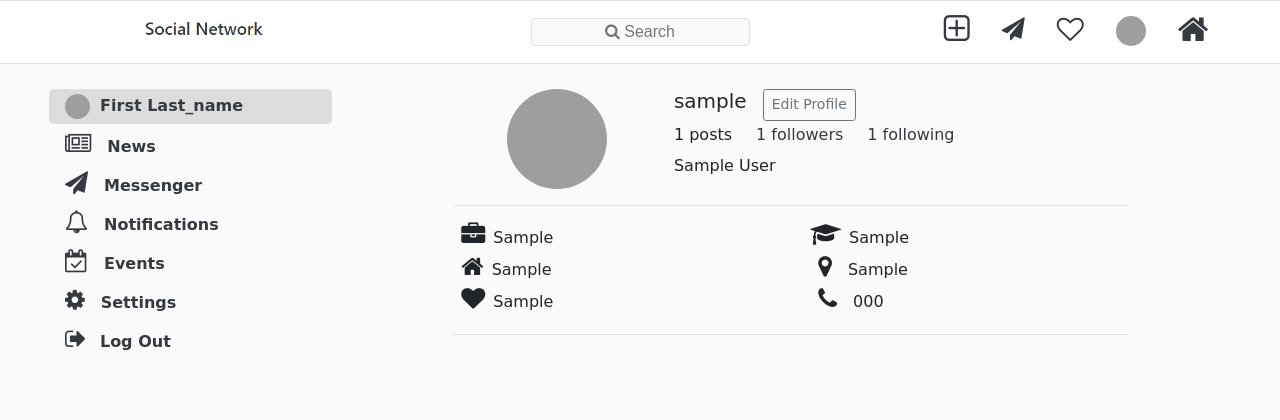
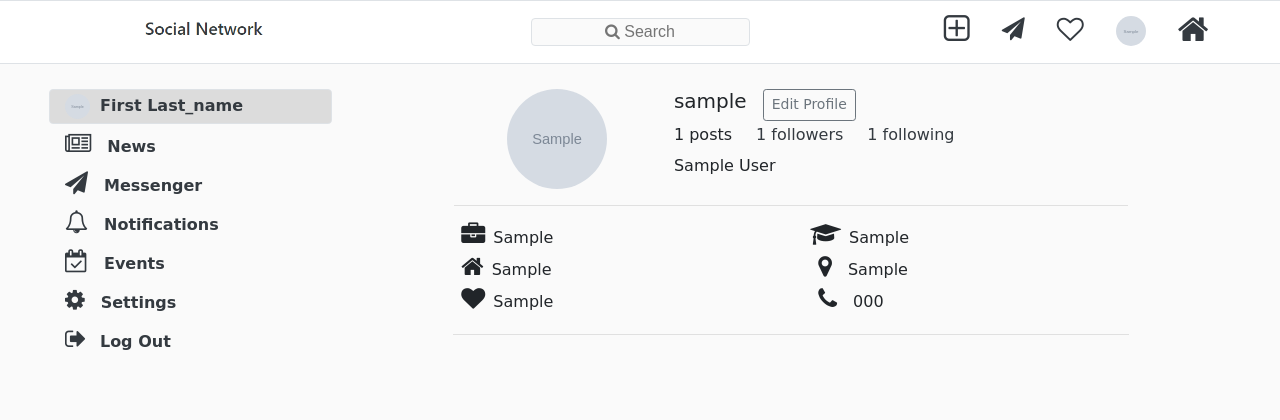
Before and after one commit to shevchenkodim/social-network-platform, a Django app: a page that uses templates/user_page.html in a window 1280 px wide. Shown: the top 420 px of the page. Run offline with Django 3.2, Linux system fonts and the light colour scheme; a user stored in the database is signed in; tables that the repository leaves empty hold one stand-in row (values such as "Sample post"); grey boxes marked "Sample" are stand-in pictures; some libraries are stand-ins or nearby versions; grey boxes are pictures that could not be loaded.

Commit message:
Improve template user_page
:Release Notes:

:Detailed Notes:

:Testing Performed:
No tests

:QA Notes:

:Issues Addressed:

Signed-off-by: Shevchenko Dmytro <dimashevchenko10021999@gmail.com>

```diff
--- a/templates/components/menu.html
+++ b/templates/components/menu.html
@@ -5,7 +5,11 @@
         <div class="row pl-1 d-flex align-items-center">
             <div class="col-12" style="padding-left: 10px;">
                 <div class="pt-1 pb-1 border rounded" style="background: #DCDCDC; padding-left: 15px;">
-                    <a href="#!"><img style="border-radius: 100px;" src="https://cdn2.iconfinder.com/data/icons/avatar-profile/476/profile_avatar_contact_account_user_default-512.png" alt="" width="25" height="25"></a>
+                    {% if user.userprofile.image and user.userprofile.image.url %}
+                        <a href="#!"><img style="border-radius: 100px;" src="{{ user.userprofile.image.url }}" alt="" width="25" height="25"></a>
+                    {% else %}
+                        <a href="#!"><img style="border-radius: 100px;" src="{% static 'assets\images\default.png' %}" alt="" width="25" height="25"></a>
+                    {% endif %}
                     <span class="text-dark" style="font-weight: 600; padding-left: 5px;">First Last_name</span><br>
                 </div>
             </div>
--- a/templates/components/navbar.html
+++ b/templates/components/navbar.html
@@ -12,7 +12,11 @@
         <a href="#!" class="text-dark" data-toggle="modal" data-target="#modal-post-create"><i class="fa fa-plus-square-o mr-3" style="font-size:33px;"></i></i></a>
         <a href="#!" class="text-dark"><i class="fa fa-send mx-3" style="font-size:23px"></i></a>
         <a href="#!" class="text-dark"><i class="fa fa-heart-o mx-3" style="font-size:27px;"></i></a>
-        <a href="{% url 'user_page' user.username %}" class="text-dark mx-3"><img style="border-radius: 100px;" src="https://cdn2.iconfinder.com/data/icons/avatar-profile/476/profile_avatar_contact_account_user_default-512.png" alt="" width="30" height="30"></a>
+        {% if user.userprofile.image and user.userprofile.image.url %}
+            <a href="{% url 'user_page' user.username %}" class="text-dark mx-3"><img style="border-radius: 100px;" src="{{ user.userprofile.image.url }}" alt="" width="30" height="30"></a>
+        {% else %}
+            <a href="{% url 'user_page' user.username %}" class="text-dark mx-3"><img style="border-radius: 100px;" src="{% static 'assets\images\default.png' %}" alt="" width="30" height="30"></a>
+        {% endif %}
         <a href="{% url 'news_page' %}" class="text-dark"><i class="fa fa-home ml-3" style="font-size:33px"></i></a>
         {% else %}
             <a href="{% url 'signup:sign_in_login' %}" class="text-dark" style="text-decoration:none;"><b>Sign In</b></a>
--- a/templates/user_page.html
+++ b/templates/user_page.html
@@ -10,7 +10,11 @@
         <div class="col-12 pl-3 pr-3">
             <div class="row">
                 <div class="col-4 text-center">
-                    <a href="#!" class="text-dark"><img style="border-radius: 100px;" src="https://wallpaperaccess.com/full/550113.jpg" alt="" width="100" height="100" style="max-width: 100%;"></a>
+                    {% if owner_page.userprofile.image and owner_page.userprofile.image.url %}
+                        <a href="#!" class="text-dark"><img style="border-radius: 100px;" src="{{ owner_page.userprofile.image.url }}" alt="" width="100" height="100" style="max-width: 100%;"></a>
+                    {% else %}
+                        <a href="#!" class="text-dark"><img style="border-radius: 100px;" src="{% static 'assets\images\default.png' %}" alt="" width="100" height="100" style="max-width: 100%;"></a>
+                    {% endif %}
                 </div>
                 <div class="col-8">
                     <div class="row">
@@ -35,29 +39,48 @@
             </div>
             <hr>
         </div>
+        {% if owner_page.userprofile.work or owner_page.userprofile.studied or owner_page.userprofile.current_city or owner_page.userprofile.home_town or owner_page.userprofile.relationship or owner_page.userprofile.phone_number %}
         <div class="col-12">
             <div class="row pl-2">
+                {% if owner_page.userprofile.work %}
                 <div class="col-6 mb-1">
                     <i class="fa fa-briefcase" style="font-size:24px"></i><span class="pl-2">{{ owner_page.userprofile.work }}</span>
                 </div>
+                {% endif %}
+
+                {% if owner_page.userprofile.studied %}
                 <div class="col-6 mb-1">
                     <i class="fa fa-graduation-cap" style="font-size:24px"></i><span class="pl-2">{{ owner_page.userprofile.studied }}</span>
                 </div>
+                {% endif %}
+
+                {% if owner_page.userprofile.current_city %}
                 <div class="col-6 mb-1">
                     <i class="fa fa-home" style="font-size:24px"></i><span class="pl-2">{{ owner_page.userprofile.current_city }}</span>
                 </div>
+                {% endif %}
+
+                {% if owner_page.userprofile.home_town %}
                 <div class="col-6 mb-1">
                     <i class="fa fa-map-marker pl-2" style="font-size:24px"></i><span class="pl-3">{{ owner_page.userprofile.home_town }}</span>
                 </div>
+                {% endif %}
+
+                {% if owner_page.userprofile.relationship %}
                 <div class="col-6 mb-1">
                     <i class="fa fa-heart" style="font-size:24px"></i><span class="pl-2">{{ owner_page.userprofile.relationship }}</span>
                 </div>
+                {% endif %}
+
+                {% if owner_page.userprofile.phone_number %}
                 <div class="col-6 mb-1">
                     <i class="fa fa-phone pl-2" style="font-size:24px"></i><span class="pl-3">{{ owner_page.userprofile.phone_number }}</span>
                 </div>
+                {% endif %}
             </div>
             <hr>
         </div>
+        {% endif %}
         <div class="col-12 mt-3">
             <div class="row">
                 {% for news_post in news_posts %}
```
